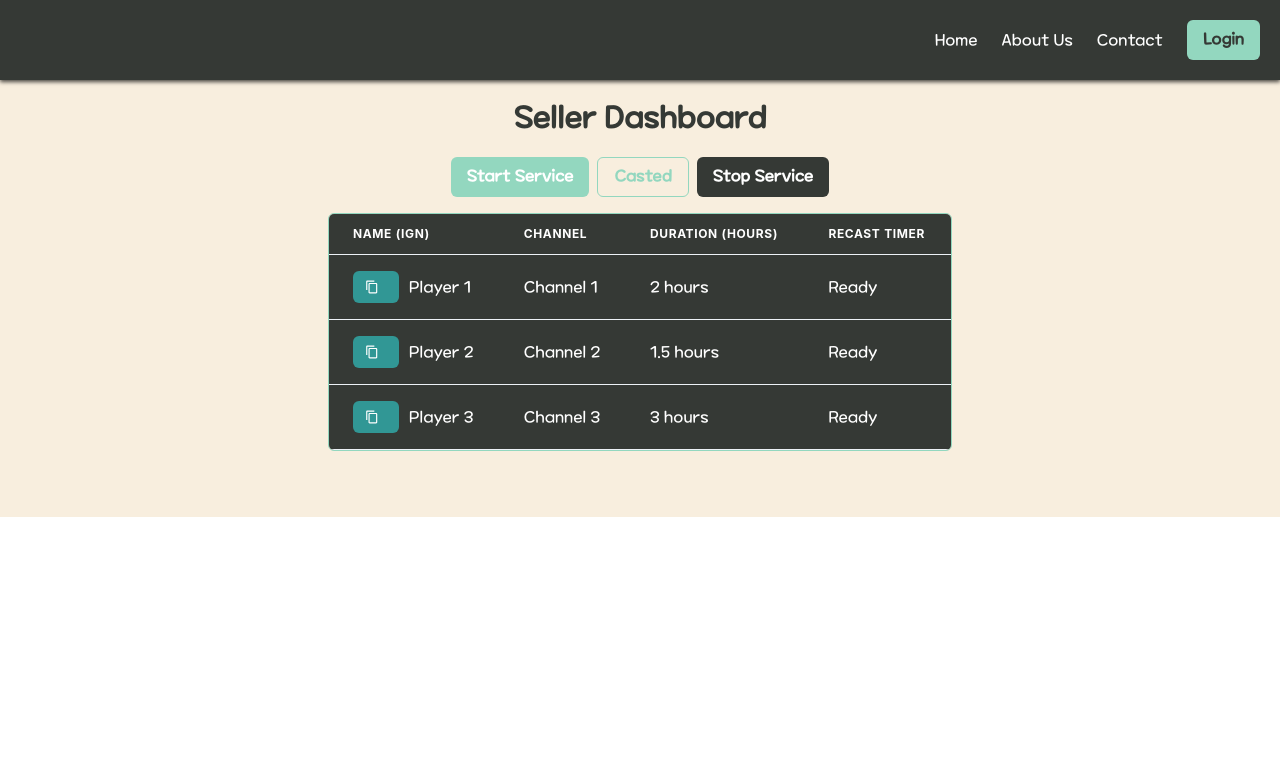
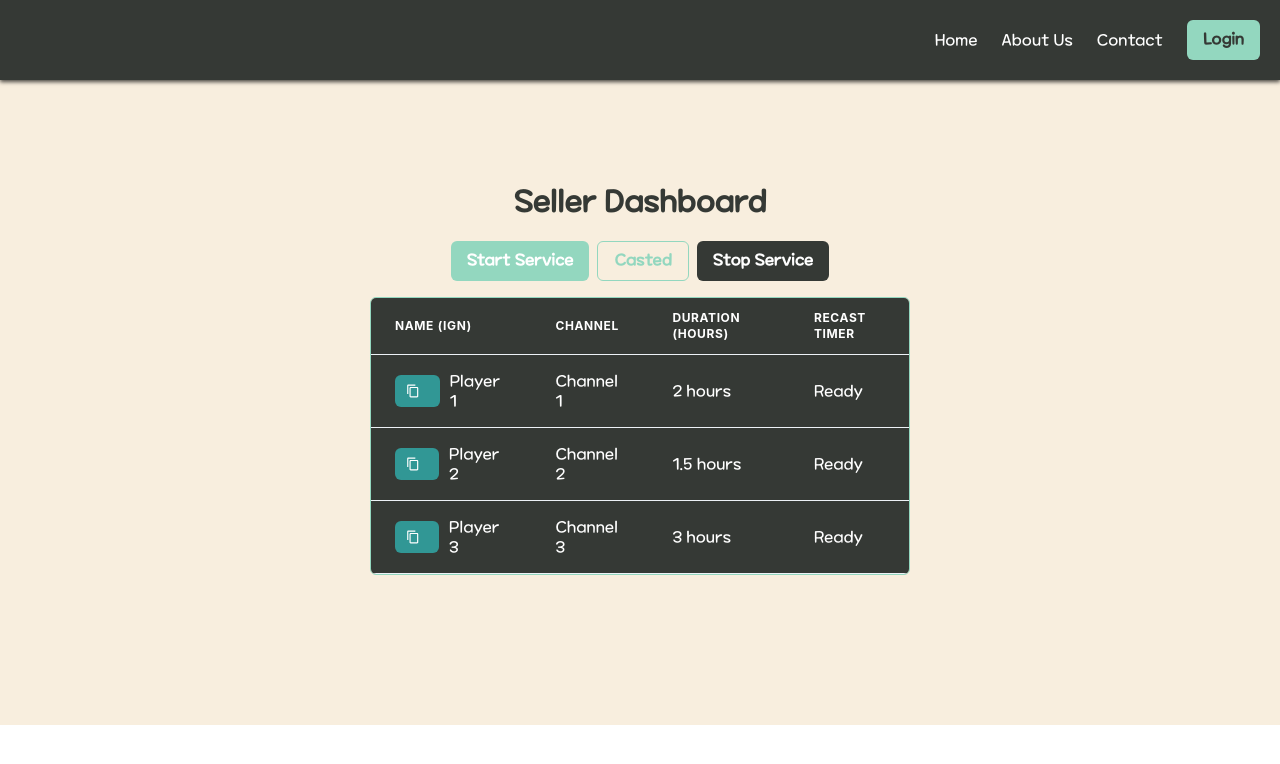
Before and after one commit to davidredziniak/maple-frenzy, a React (Create React App) app in the folder ui/: page /#/Dashboard in a window 1280 px wide. Shown: the top 764 px of the page. Built offline with nearby package versions, Linux system fonts and the light colour scheme.

Commit message:
Tweak seller dashboard Box

```diff
--- a/ui/src/pages/Dashboard.js
+++ b/ui/src/pages/Dashboard.js
@@ -30,7 +30,7 @@ const Dashboard = () => {
   return (
     <Box>
       <Navbar />
-      <Box bg="#F8EEDE" p={4}>
+      <Box bg="#F8EEDE" p={100}>
         <Box>
           <Box textAlign="center" mb={4}>
             <Box fontSize="3xl" fontWeight="bold" color="#353935" mb={2}>
```
